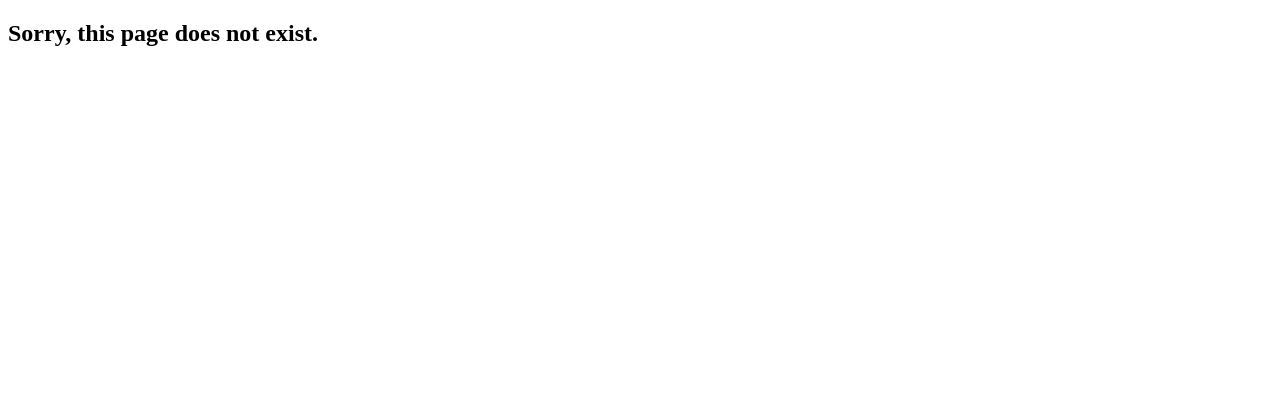
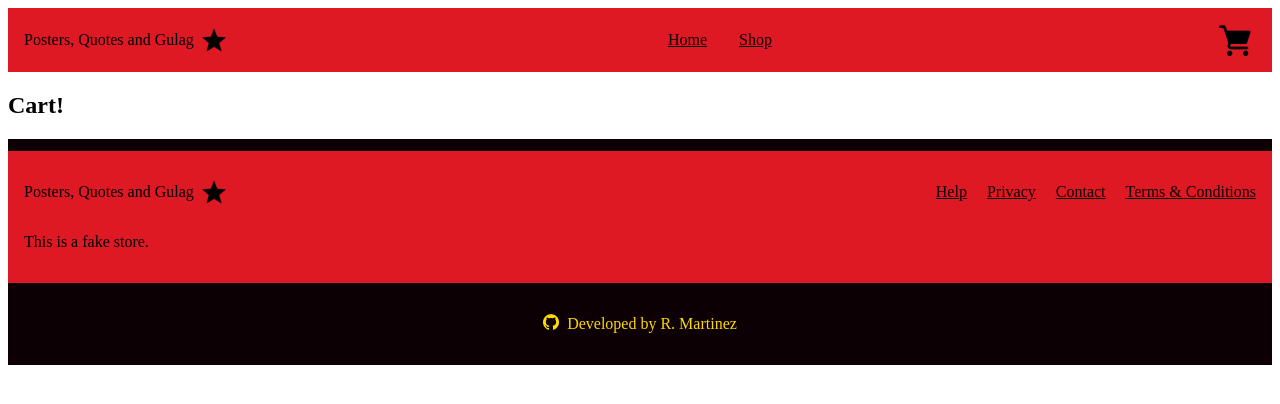
Before and after one commit to Rosendo-Martinez/shopping-cart, a React (Vite) app: page /shop/cart in a window 1280 px wide. Shown: the top 404 px of the page. Built offline with nearby package versions, Linux system fonts and the light colour scheme.

Commit message:
Cart: loader

```diff
--- /dev/null
+++ b/src/components/Cart.jsx
@@ -0,0 +1,14 @@
+import { useLoaderData } from "react-router-dom";
+import { fetchCart } from "../function/function";
+
+function Cart() {
+  const cartData = useLoaderData();
+
+  return <h2>Cart!</h2>;
+}
+
+export async function loadCart() {
+  return fetchCart({ email: "fake@gmail.com", password: "123abc" });
+}
+
+export default Cart;
--- a/src/constants.js
+++ b/src/constants.js
@@ -14,7 +14,6 @@ export const SHOP_LINK = "/shop";
 export const CART_LINK = "/shop/cart";
 export const ITEM_LINK_PREFIX = "/shop/item";
 export const SHOP_PAGE_LINK_PREFIX = "/shop/page";
-
 
 // Temporary development only constant
 export const SHOP_ITEMS_DEV_ONLY = [
@@ -55,4 +54,26 @@ export const SHOP_ITEMS_DEV_ONLY = [
     sold: 3,
   },
 ];
+export const CART_DEV_ONLY = [
+  {
+    item: {
+      id: "1",
+      title: "TITLE",
+      image: placeHolderImage,
+      price: 120,
+      stock: 7,
+    },
+    quantity: 6,
+  },
+  {
+    item: {
+      id: "2",
+      title: "TITLE",
+      image: placeHolderImage,
+      price: 180,
+      stock: 3,
+    },
+    quantity: 2,
+  },
+];
 export const NUMBER_OF_PAGES_IN_CATALOG_DEV_ONLY = 7;
--- a/src/function/function.js
+++ b/src/function/function.js
@@ -1,6 +1,7 @@
 import {
   SHOP_ITEMS_DEV_ONLY,
   NUMBER_OF_PAGES_IN_CATALOG_DEV_ONLY,
+  CART_DEV_ONLY,
 } from "../constants";
 
 /**
@@ -42,3 +43,13 @@ export async function addToCart(id) {
 
   return result;
 }
+
+/**
+ * Fetches the user's cart.
+ *
+ * @param {{email: string, password: string}} credentials
+ * @return {{item:{id:string, image:string, title:string, price:Number, stock:Number }, quantity: Number}[]}
+ */
+export async function fetchCart(credentials) {
+  return CART_DEV_ONLY;
+}
--- a/src/main.jsx
+++ b/src/main.jsx
@@ -7,6 +7,7 @@ import Shop from "./pages/Shop.jsx";
 import Home from "./pages/Home.jsx";
 import ShopCatalog, { loadShopItems } from "./components/ShopCatalog.jsx";
 import ShopItemPage, { loadShopItem } from "./components/ShopItemPage.jsx";
+import Cart, { loadCart } from "./components/Cart.jsx";
 
 const router = createBrowserRouter([
   {
@@ -30,6 +31,11 @@ const router = createBrowserRouter([
             element: <ShopItemPage />,
             loader: loadShopItem,
           },
+          {
+            path: "cart",
+            element: <Cart />,
+            loader: loadCart,
+          },
         ],
       },
     ],
```
